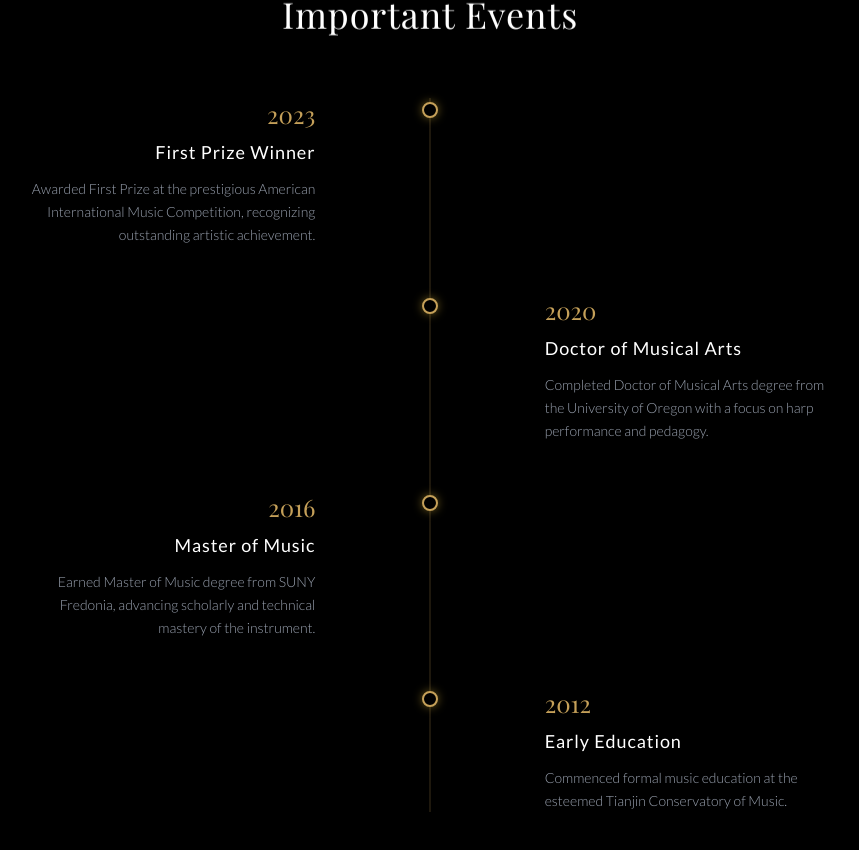
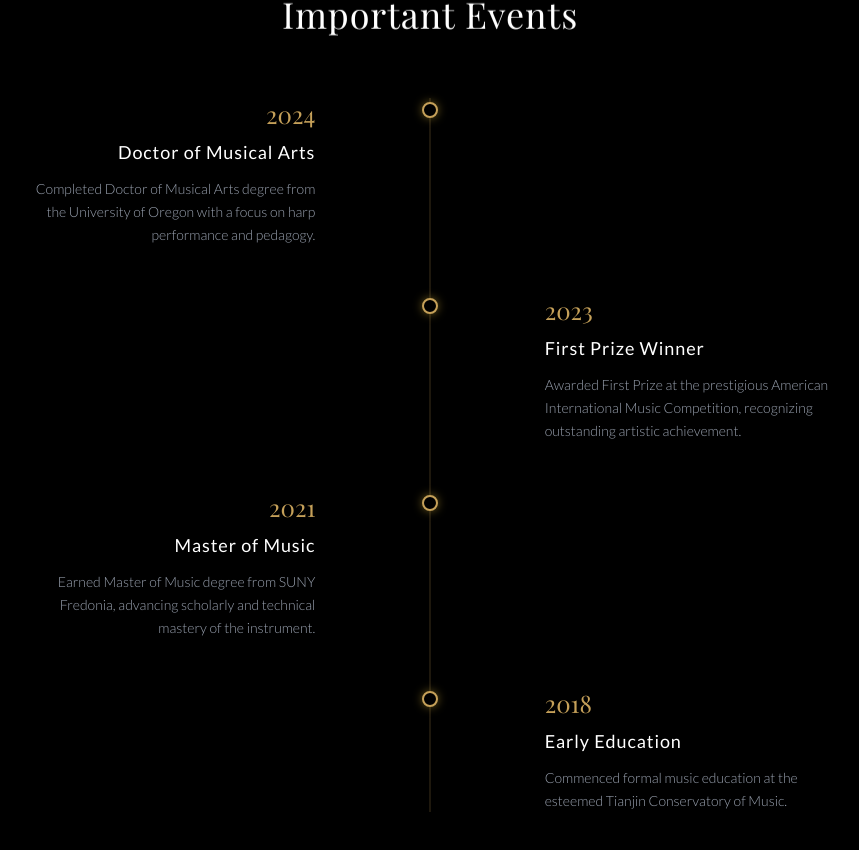
Before and after one commit to Butternctu/yiruimusic, a React (Vite) app: page /journey in a window 1280 px wide. Shown: the part 598-1448 px from the top of the page, without its empty margins (210-1069 px from the left). Built offline with nearby package versions, Linux system fonts and the light colour scheme; a web font is replaced by a local one.

Commit message:
Fix Navbar setState warning and update timeline dates

```diff
--- a/src/components/Navbar.jsx
+++ b/src/components/Navbar.jsx
@@ -25,11 +25,6 @@ const Navbar = () => {
     }
   }, [isMobileMenuOpen]);
 
-  // Automatically close mobile menu on route change
-  useEffect(() => {
-    setIsMobileMenuOpen(false);
-  }, [location.pathname]);
-
   const toggleMobileMenu = () => setIsMobileMenuOpen(!isMobileMenuOpen);
   const closeMobileMenu = () => setIsMobileMenuOpen(false);
 
@@ -41,9 +36,10 @@ const Navbar = () => {
       const normalizedPath = path || '/';
       const isSamePage = location.pathname === normalizedPath || (location.pathname === '/' && normalizedPath === '/');
 
+      setIsMobileMenuOpen(false);
+
       if (isSamePage) {
         e.preventDefault();
-        setIsMobileMenuOpen(false);
         const targetId = hash ? `#${hash}` : '#';
 
         // Use a small delay to ensure any layout shifts or menu closures complete
@@ -69,6 +65,7 @@ const Navbar = () => {
   };
 
   const handleLogoClick = (e) => {
+    setIsMobileMenuOpen(false);
     const isHomepage = window.location.pathname === '/' || window.location.pathname === '';
     if (isHomepage) {
       e.preventDefault();
@@ -102,7 +99,7 @@ const Navbar = () => {
             <Link to="/#about" onClick={(e) => handleHashLinkClick(e, '/#about')} className="hover:text-gold transition-colors duration-300">About</Link>
             <Link to="/#teaching" onClick={(e) => handleHashLinkClick(e, '/#teaching')} className="hover:text-gold transition-colors duration-300">Academic</Link>
             <Link to="/#performance" onClick={(e) => handleHashLinkClick(e, '/#performance')} className="hover:text-gold transition-colors duration-300">Performance</Link>
-            <Link to="/repertoire" className="hover:text-gold transition-colors duration-300">Programs</Link>
+            <Link to="/repertoire" onClick={closeMobileMenu} className="hover:text-gold transition-colors duration-300">Programs</Link>
             <Link to="/#contact" onClick={(e) => handleHashLinkClick(e, '/#contact')} className="text-gold border border-gold/50 px-4 py-2 hover:bg-gold hover:text-dark-900 transition-all duration-300 rounded-sm">Contact</Link>
           </nav>
 
@@ -134,7 +131,7 @@ const Navbar = () => {
             <Link to="/#about" onClick={(e) => handleHashLinkClick(e, '/#about')} className="hover:text-gold transition-colors duration-300 px-8 py-2">About</Link>
             <Link to="/#teaching" onClick={(e) => handleHashLinkClick(e, '/#teaching')} className="hover:text-gold transition-colors duration-300 px-8 py-2">Academic</Link>
             <Link to="/#performance" onClick={(e) => handleHashLinkClick(e, '/#performance')} className="hover:text-gold transition-colors duration-300 px-8 py-2">Performance</Link>
-            <Link to="/repertoire" className="hover:text-gold transition-colors duration-300 px-8 py-2">Programs</Link>
+            <Link to="/repertoire" onClick={closeMobileMenu} className="hover:text-gold transition-colors duration-300 px-8 py-2">Programs</Link>
             <Link to="/#contact" onClick={(e) => handleHashLinkClick(e, '/#contact')} className="text-gold border border-gold/50 px-8 py-3 hover:bg-gold hover:text-dark-900 transition-all duration-300 rounded-sm mt-4">Contact</Link>
           </nav>
         </div>
--- a/src/components/Timeline.jsx
+++ b/src/components/Timeline.jsx
@@ -2,23 +2,23 @@ import React from 'react';
 import { useIntersectionObserver } from '../hooks/useIntersectionObserver';
 
 const timelineEvents = [
+  {
+    year: '2024',
+    title: 'Doctor of Musical Arts',
+    description: 'Completed Doctor of Musical Arts degree from the University of Oregon with a focus on harp performance and pedagogy.'
+  },
   {
     year: '2023',
     title: 'First Prize Winner',
     description: 'Awarded First Prize at the prestigious American International Music Competition, recognizing outstanding artistic achievement.'
   },
   {
-    year: '2020',
-    title: 'Doctor of Musical Arts',
-    description: 'Completed Doctor of Musical Arts degree from the University of Oregon with a focus on harp performance and pedagogy.'
-  },
-  {
-    year: '2016',
+    year: '2021',
     title: 'Master of Music',
     description: 'Earned Master of Music degree from SUNY Fredonia, advancing scholarly and technical mastery of the instrument.'
   },
   {
-    year: '2012',
+    year: '2018',
     title: 'Early Education',
     description: 'Commenced formal music education at the esteemed Tianjin Conservatory of Music.'
   }
```
